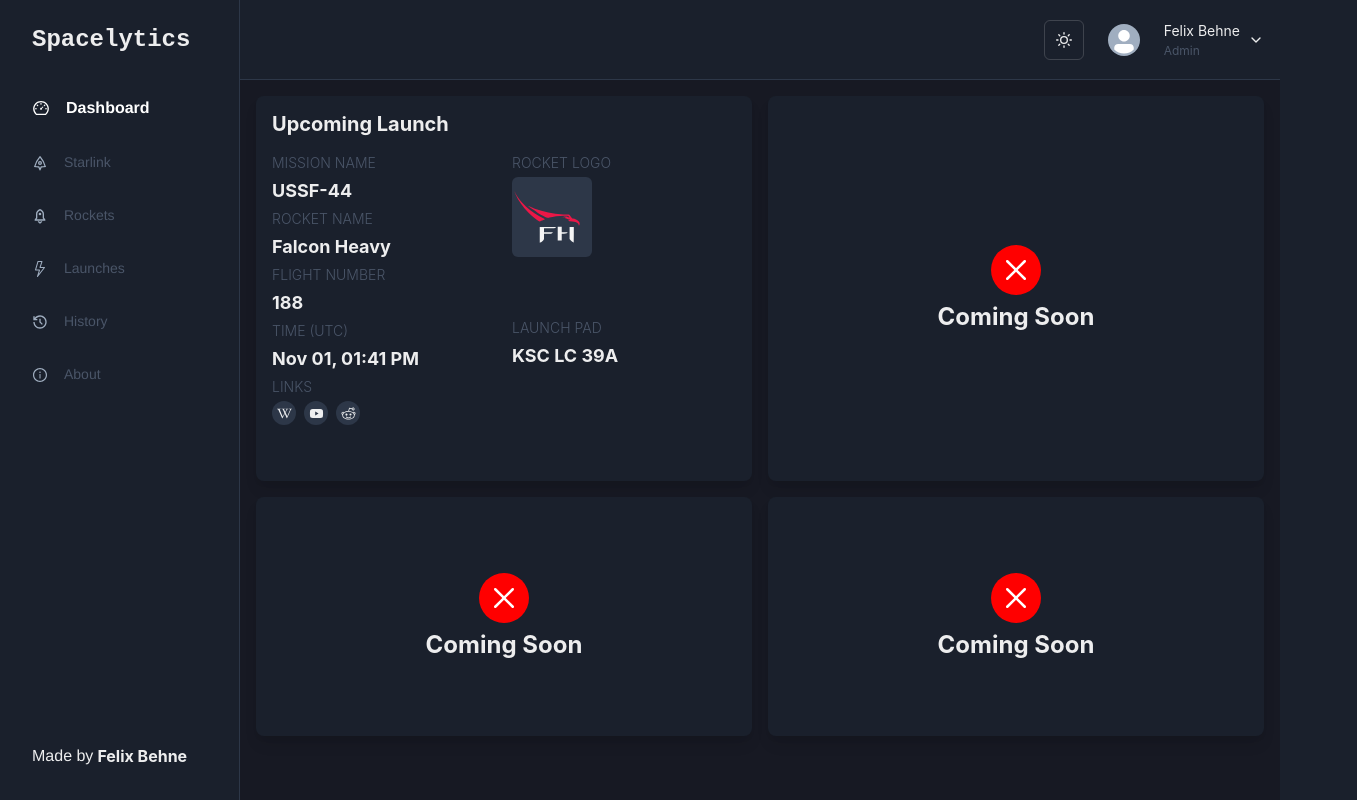
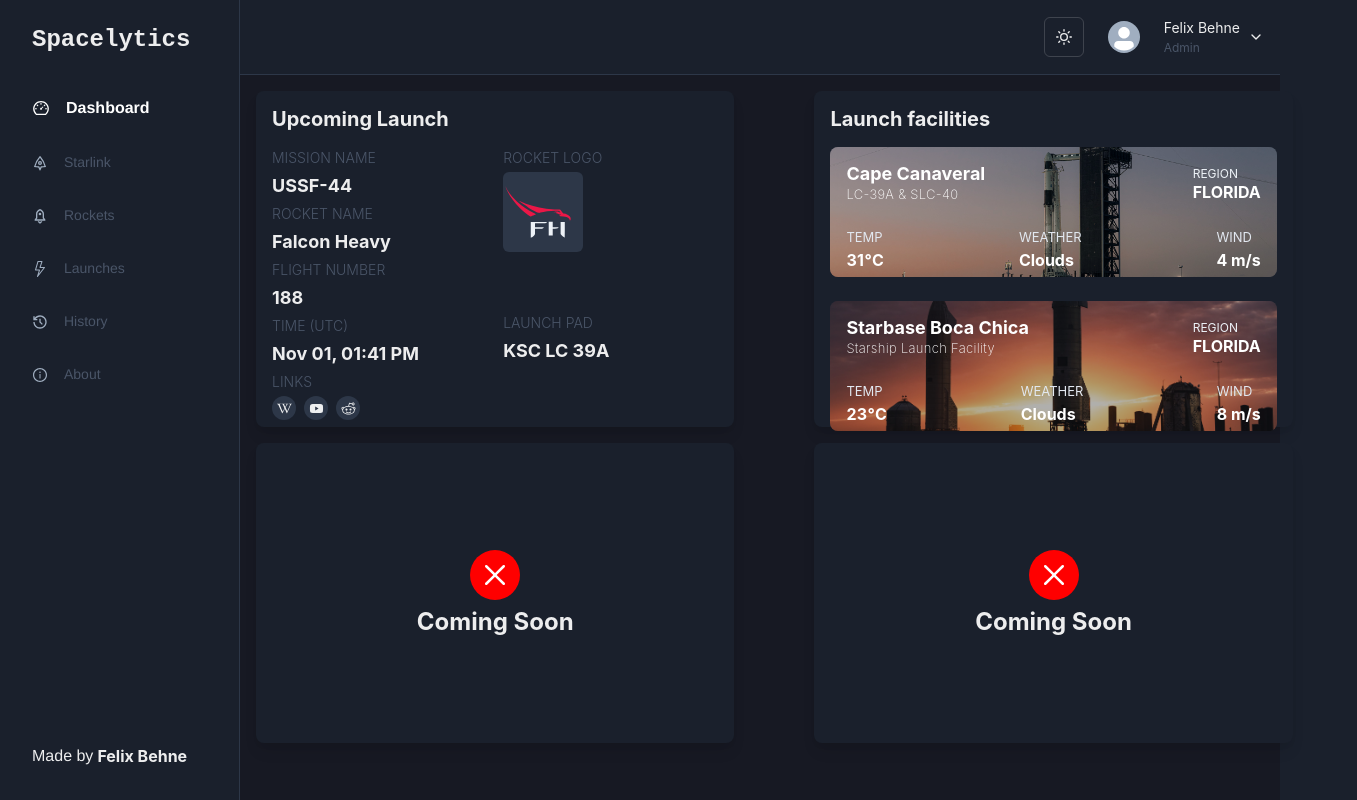
Before and after one commit to FelixBehne/spacelytics, a Next.js app: page /dashboard in a window 1280 px wide. Shown: the whole page, 1357 px wide, since content can reach past the window. Built offline with nearby package versions, Linux system fonts and the light colour scheme; no server answers.

Commit message:
feature: add launch facilities

```diff
--- a/components/ComingSoonCard.tsx
+++ b/components/ComingSoonCard.tsx
@@ -4,14 +4,12 @@
 const ComingSoonCard = () => {
   return (
     <Center
-      p='4'
       bg={useColorModeValue('white', 'gray.800')}
       borderRadius='lg'
       boxShadow='lg'
-      w='100%'
-      h='100%'
-      minH='200px'
-      minW='200px'
+      p='4'
+      w='calc(100% - 4rem)'
+      h='300px'
     >
       <VStack>
         <Center boxSize='50px' bg='red' borderRadius='full'>
--- a/components/DashboardCard.tsx
+++ b/components/DashboardCard.tsx
@@ -13,7 +13,9 @@
       borderRadius='lg'
       boxShadow='lg'
       p='4'
-      w='100%'
+      w='calc(100% - 4rem)'
+      h='calc(100vh / 2 - 4rem)'
+      maxW='550px'
     >
       <Heading as='h3' size='md' mb='4'>
         {title}
--- a/components/LaunchFacilities.tsx
+++ b/components/LaunchFacilities.tsx
@@ -1,33 +1,218 @@
 import DashboardCard from '@/components/DashboardCard';
 import {
-  IconButton,
   SimpleGrid,
+  VStack,
+  Heading,
   Text,
-  VStack,
   HStack,
-  useColorModeValue,
+  Spacer,
+  Flex,
 } from '@chakra-ui/react';
-import Image from 'next/image';
-import { AiFillYoutube as YoutubeIcon } from 'react-icons/ai';
-import { FaWikipediaW as WikipediaIcon } from 'react-icons/fa';
-import { IoLogoReddit as RedditIcon } from 'react-icons/io5';
 
 const UpcommingLaunch = () => {
   return (
-    <DashboardCard title='Upcoming Launch'>
-      <VStack spacing='1' w='100%' align='flex-start'>
-        <Image
-          src='/cape-canaveral.jpeg'
-          alt='Cape Canaveral'
-          width={500}
-          height={300}
-        />
-        <Image
-          src='/boca-chica.jpeg'
-          alt='Boca Chica'
-          width={500}
-          height={300}
-        />
+    <DashboardCard title='Launch facilities'>
+      <VStack spacing='6' w='100%' align='flex-start'>
+        <VStack
+          spacing='2'
+          w='100%'
+          h='130px'
+          backgroundImage={`url('/cape-canaveral.jpeg')`}
+          backgroundSize='cover'
+          backgroundPosition='center'
+          backgroundRepeat='no-repeat'
+          borderRadius='lg'
+          align='flex-start'
+          position='relative'
+        >
+          <VStack
+            position='absolute'
+            top='0'
+            left='0'
+            w='100%'
+            h='100%'
+            bg='rgba(0, 0, 0, 0.3)' // set the background color to a semi-transparent value
+            borderRadius='lg'
+            p='4'
+            align='flex-start'
+          >
+            <Flex align='center' w='100%' h='100%'>
+              <VStack align='flex-start' spacing='0' w='200px'>
+                <Heading as='h2' fontSize='18px' color='white'>
+                  Cape Canaveral
+                </Heading>
+                <Text
+                  fontSize='13px'
+                  fontWeight='thin'
+                  letterSpacing='wide'
+                  color='white'
+                >
+                  LC-39A & SLC-40
+                </Text>
+              </VStack>
+              <Spacer />
+              <VStack align='flex-start' spacing='0'>
+                <Text fontSize='12px' fontWeight='normal' color='gray.100'>
+                  REGION
+                </Text>
+                <Heading as='h2' fontSize='16px' color='white'>
+                  FLORIDA
+                </Heading>
+              </VStack>
+            </Flex>
+            <Flex align='center' w='100%' h='100%'>
+              <VStack align='flex-start' spacing='0'>
+                <Text
+                  fontSize='13px'
+                  fontWeight='normal'
+                  color='gray.200'
+                  pt='4'
+                  textTransform='uppercase'
+                >
+                  Temp
+                </Text>
+                <Text
+                  fontSize='16px'
+                  fontWeight='bold'
+                  letterSpacing='wide'
+                  color='white'
+                >
+                  31°C
+                </Text>
+              </VStack>
+              <Spacer />
+              <VStack align='flex-start' spacing='0'>
+                <Text
+                  fontSize='13px'
+                  fontWeight='normal'
+                  color='gray.200'
+                  pt='4'
+                  textTransform='uppercase'
+                >
+                  Weather
+                </Text>
+                <Text fontSize='16px' fontWeight='bold' color='white'>
+                  Clouds
+                </Text>
+              </VStack>
+              <Spacer />
+              <VStack align='flex-start' spacing='0'>
+                <Text
+                  fontSize='13px'
+                  fontWeight='normal'
+                  color='gray.200'
+                  pt='4'
+                  textTransform='uppercase'
+                >
+                  Wind
+                </Text>
+                <Text fontSize='16px' fontWeight='bold' color='white'>
+                  4 m/s
+                </Text>
+              </VStack>
+            </Flex>
+          </VStack>
+        </VStack>
+        <VStack
+          spacing='2'
+          w='100%'
+          h='130px'
+          backgroundImage={`url('/boca-chica.jpeg')`}
+          backgroundSize='cover'
+          backgroundPosition='center'
+          backgroundRepeat='no-repeat'
+          borderRadius='lg'
+          align='flex-start'
+          position='relative'
+        >
+          <VStack
+            position='absolute'
+            top='0'
+            left='0'
+            w='100%'
+            h='100%'
+            bg='rgba(0, 0, 0, 0.3)' // set the background color to a semi-transparent value
+            borderRadius='lg'
+            p='4'
+            align='flex-start'
+          >
+            <Flex align='center' w='100%' h='100%'>
+              <VStack align='flex-start' spacing='0' w='200px'>
+                <Heading as='h2' fontSize='18px' color='white'>
+                  Starbase Boca Chica
+                </Heading>
+                <Text
+                  fontSize='13px'
+                  fontWeight='thin'
+                  letterSpacing='wide'
+                  color='white'
+                >
+                  Starship Launch Facility
+                </Text>
+              </VStack>
+              <Spacer />
+              <VStack align='flex-start' spacing='0'>
+                <Text fontSize='12px' fontWeight='normal' color='gray.100'>
+                  REGION
+                </Text>
+                <Heading as='h2' fontSize='16px' color='white'>
+                  FLORIDA
+                </Heading>
+              </VStack>
+            </Flex>
+            <Flex align='center' w='100%' h='100%'>
+              <VStack align='flex-start' spacing='0'>
+                <Text
+                  fontSize='13px'
+                  fontWeight='normal'
+                  color='gray.200'
+                  pt='4'
+                  textTransform='uppercase'
+                >
+                  Temp
+                </Text>
+                <Text
+                  fontSize='16px'
+                  fontWeight='bold'
+                  letterSpacing='wide'
+                  color='white'
+                >
+                  23°C
+                </Text>
+              </VStack>
+              <Spacer />
+              <VStack align='flex-start' spacing='0'>
+                <Text
+                  fontSize='13px'
+                  fontWeight='normal'
+                  color='gray.200'
+                  pt='4'
+                  textTransform='uppercase'
+                >
+                  Weather
+                </Text>
+                <Text fontSize='16px' fontWeight='bold' color='white'>
+                  Clouds
+                </Text>
+              </VStack>
+              <Spacer />
+              <VStack align='flex-start' spacing='0'>
+                <Text
+                  fontSize='13px'
+                  fontWeight='normal'
+                  color='gray.200'
+                  pt='4'
+                  textTransform='uppercase'
+                >
+                  Wind
+                </Text>
+                <Text fontSize='16px' fontWeight='bold' color='white'>
+                  8 m/s
+                </Text>
+              </VStack>
+            </Flex>
+          </VStack>
+        </VStack>
       </VStack>
     </DashboardCard>
   );
--- a/components/Navbar.tsx
+++ b/components/Navbar.tsx
@@ -225,7 +225,7 @@
       bg={useColorModeValue('white', 'gray.800')}
       ml={{ base: 0, md: 60 }}
       px={{ base: 4, md: 4 }}
-      height='20'
+      height='75px'
       alignItems='center'
       borderBottomWidth='1px'
       borderBottomColor={useColorModeValue('gray.200', 'gray.700')}
--- a/components/UpcommingLaunch.tsx
+++ b/components/UpcommingLaunch.tsx
@@ -21,7 +21,7 @@
       d='M54.296 29.82a3.876 3.876 0 0 1-.072-.397c-.121-.869-.829-1.74-1.804-2.218-1.029-.506-2.29-.743-5.435-1.02-.685-.06-1.267-.13-1.293-.157-.084-.084.385-.509.899-.814.272-.163.495-.319.496-.347 0-.03-.22-.068-.49-.086-.342-.023-.83-.16-1.595-.448-.606-.229-1.31-.458-1.562-.51l-.46-.094.283-.216c.155-.119.283-.246.283-.283 0-.096-.914-.24-1.502-.237-.278.002-.771.05-1.096.109-.325.057-.601.095-.614.084-.054-.046 1.192-.52 1.69-.642.314-.077.865-.132 1.325-.134.85-.002 1.21.079 2.432.55.386.148.722.248.748.222.094-.093-.368-.788-.686-1.032-.528-.406-.945-.46-3.557-.456-4.446.006-9.036.631-11.848 1.614-.58.203-.778.238-1.095.197-1.488-.197-4.732-1.83-8.824-4.446-2.1-1.343-7.643-5.158-8.03-5.527-.043-.042.382.142.945.408 6.543 3.093 13.984 5.207 21.728 6.172 2.813.351 5.311.532 9.191.667 1.588.055 1.985.092 2.145.196.272.179.95 1.016 1.736 2.142l.665.953.5.052c1.655.17 3.575 1.056 4.602 2.125.667.696.915 1.24.916 2.018 0 .5-.038.671-.25 1.121-.252.537-.316.612-.371.433zm-32.72-3.762c-2.16-1.29-5.375-3.944-8.144-6.725C8.711 14.591 5.006 9.326 2.89 4.35 2.4 3.197 1.962 2.04 2.003 2c.014-.014.148.263.297.616C2.88 4 4.292 6.33 5.603 8.072c1.52 2.021 3.793 4.474 5.863 6.328 3.97 3.555 8.71 6.754 13.858 9.352.842.425 1.53.79 1.53.813 0 .049-4.414 1.89-4.53 1.89-.046 0-.382-.18-.747-.397z'
     />,
     <path
-      fill='#f5f5f5'
+      fill='currentColor'
       d='M22.527 37.24v-6.378l6.671.003 6.672.003-.453.428c-.725.684-.608.669-5.347.669h-4.08v3.306h3.543c2.302 0 3.543.028 3.543.079 0 .156-.57.703-.896.861-.32.155-.468.162-3.262.162H25.99v4.38l-.298.494c-.73 1.207-1.79 2.04-2.949 2.32l-.216.052zm27.085 6.099c-.868-.379-1.659-1.022-2.263-1.843l-.601-.817v-9.76h3.399v6.323c0 3.477-.015 6.317-.034 6.311a23.912 23.912 0 0 1-.5-.214zm-12.518-6.981v-5.575h3.263v4.487h2.38c1.309 0 2.38.046 2.38.102 0 .056-.23.286-.51.51-.504.403-.536.409-2.38.452l-1.87.045v5.554h-3.263z'
     />,
   ],
@@ -30,7 +30,7 @@
 const UpcommingLaunch = () => {
   return (
     <DashboardCard title='Upcoming Launch'>
-      <SimpleGrid columns={{ base: 1, md: 2 }} spacing='4' w='100%'>
+      <SimpleGrid columns={2} spacing='4' w='100%' m='0'>
         <VStack spacing='1' w='100%' align='flex-start'>
           <VStack spacing='1' w='100%' align='flex-start'>
             <Text fontSize='sm' fontWeight='light' color='gray.600'>
@@ -106,9 +106,9 @@
               ROCKET LOGO
             </Text>
             <Falcon9
-              color={useColorModeValue('gray.600', 'gray.400')}
+              color={useColorModeValue('white', 'gray.100')}
               boxSize={{ base: '70px', md: '80px' }}
-              bg={useColorModeValue('gray.100', 'gray.700')}
+              bg={useColorModeValue('gray.300', 'gray.700')}
               rounded='md'
             />
           </VStack>
--- a/pages/dashboard.tsx
+++ b/pages/dashboard.tsx
@@ -1,19 +1,22 @@
 import AnalyticsLayout from '@/components/AnalyticsLayout';
 import ComingSoonCard from '@/components/ComingSoonCard';
-import { SimpleGrid } from '@chakra-ui/react';
+import { SimpleGrid, Center } from '@chakra-ui/react';
 import { ReactElement } from 'react';
 import { NextPageWithLayout } from './_app';
 import UpcommingLaunch from '@/components/UpcommingLaunch';
+import LaunchFacilities from '@/components/LaunchFacilities';
 
 const DashboardPage: NextPageWithLayout = () => {
   return (
     <>
-      <SimpleGrid columns={{ base: 1, md: 2 }} spacing='4' h='80vh'>
-        <UpcommingLaunch />
-        <ComingSoonCard />
-        <ComingSoonCard />
-        <ComingSoonCard />
-      </SimpleGrid>
+      <Center w='86vw'>
+        <SimpleGrid columns={{ base: 1, md: 2 }} spacing='4' h='80vh' w='100%'>
+          <UpcommingLaunch />
+          <LaunchFacilities />
+          <ComingSoonCard />
+          <ComingSoonCard />
+        </SimpleGrid>
+      </Center>
     </>
   );
 };
```
